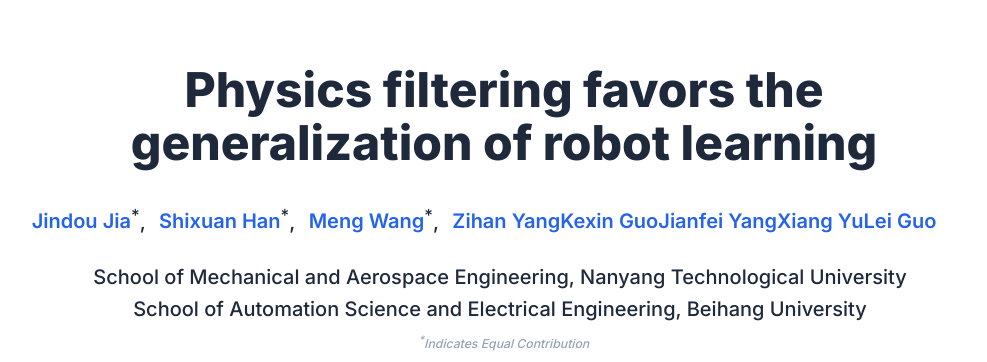
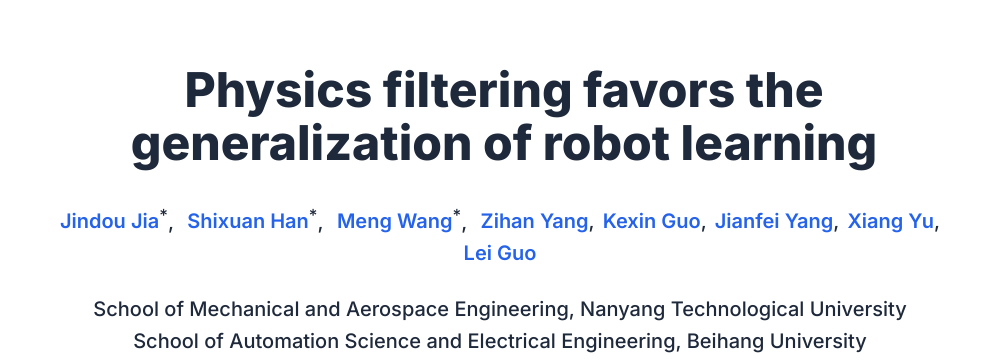
Before and after one commit to ScoardYY/PhyFilter, a plain HTML site: page index.html in a window 1280 px wide. Shown: the top 362 px of the page, without its empty margins (136-1123 px from the left). Drawn offline with nearby package versions, Linux system fonts and the light colour scheme; a script that the page names is missing; some icons are missing.

Commit message:
Update index.html

```diff
--- a/index.html
+++ b/index.html
@@ -200,10 +200,10 @@
                   <span class="author-block">
                     <a href="SECOND AUTHOR PERSONAL LINK" target="_blank">Meng Wang</a><sup>*</sup>,</span>
                     <span class="author-block">
-                    <a href="THIRD AUTHOR PERSONAL LINK" target="_blank">Zihan Yang</a><span class="author-block">
-                    <a href="THIRD AUTHOR PERSONAL LINK" target="_blank">Kexin Guo</a><span class="author-block">
-                    <a href="THIRD AUTHOR PERSONAL LINK" target="_blank">Jianfei Yang</a><span class="author-block">
-                    <a href="THIRD AUTHOR PERSONAL LINK" target="_blank">Xiang Yu</a><span class="author-block">
+                    <a href="THIRD AUTHOR PERSONAL LINK" target="_blank">Zihan Yang</a>,</span><span class="author-block">
+                    <a href="THIRD AUTHOR PERSONAL LINK" target="_blank">Kexin Guo</a>,</span><span class="author-block">
+                    <a href="THIRD AUTHOR PERSONAL LINK" target="_blank">Jianfei Yang</a>,</span><span class="author-block">
+                    <a href="THIRD AUTHOR PERSONAL LINK" target="_blank">Xiang Yu</a>,</span><span class="author-block">
                     <a href="THIRD AUTHOR PERSONAL LINK" target="_blank">Lei Guo</a>
                   </span>
                   </div>
```
